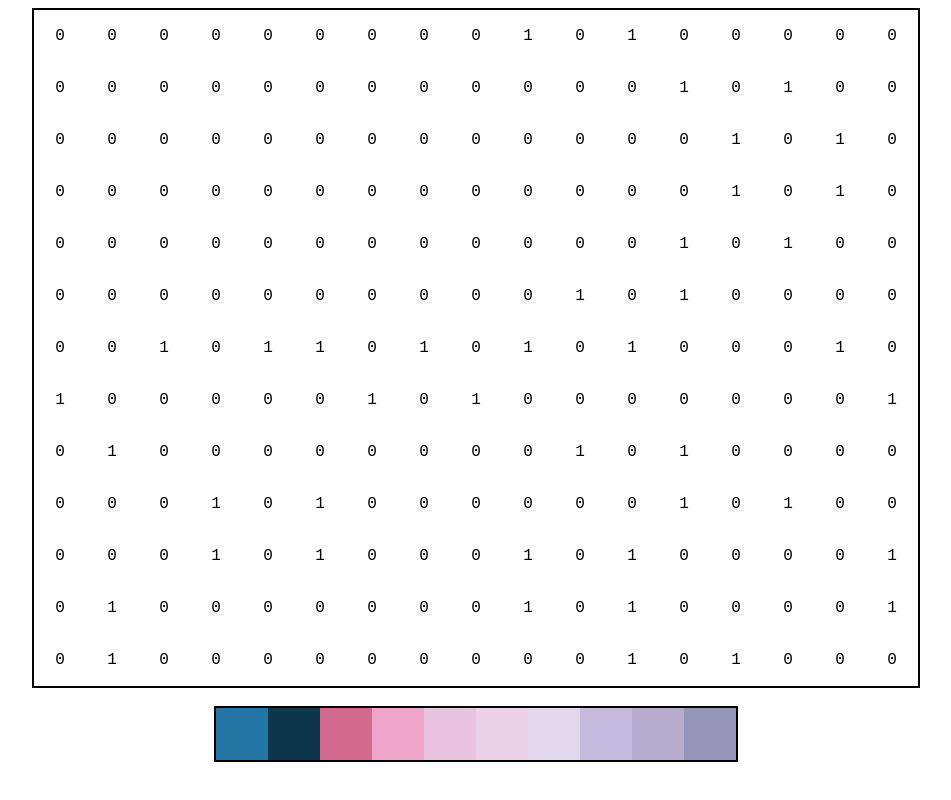
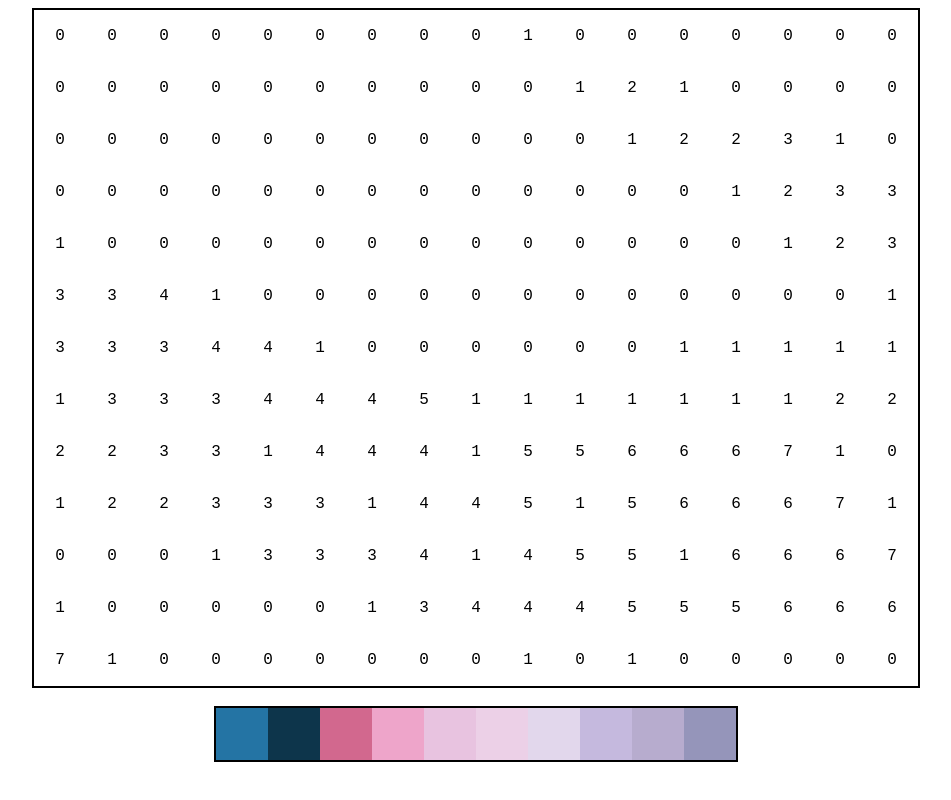
Before and after one commit to lsacramento2026/PixelPainters, a plain HTML site: page leveltwo.html in a window 1280 px wide. Shown: the whole page, without its empty margins (164-1115 px from the left). Drawn offline with Linux system fonts and the light colour scheme.

Commit message:
Update leveltwo.html

```diff
--- a/leveltwo.html
+++ b/leveltwo.html
@@ -147,17 +147,17 @@
       y: 13,
       colors: ['#2474a4', '#0d354b', '#d2688e', '#eea5ca', '#e8c3e0', '#ecd0e7', '#e2d7ec', '#c5b9de', '#b7acce', '#9595ba'],
       canvas: [
-        0,0,0,0,0,0,0,0,0,1,,1,0,0,0,0,0,0,0,0,0,
-        0,0,0,0,0,0,0,0,1,,1,0,0,0,0,0,0,0,0,
-        0,0,0,0,0,0,0,1,,1,0,0,0,0,0,0,0,
-        0,0,0,0,0,0,0,1,,1,0,0,0,0,0,0,0,
-        0,0,0,0,0,0,1,,1,0,0,0,0,0,0,
-        0,0,0,0,0,0,1,,1,0,0,0,0,0,0,
-        1,,1,
-        1,,1,
-        0,1,,1,0,
-        0,0,1,,1,0,0,
-        0,0,0,1,,1,0,0,0,
+        0,0,0,0,0,0,0,0,0,1,0,0,0,0,0,0,0,0,0,
+        0,0,0,0,0,0,0,0,1,2,1,0,0,0,0,0,0,0,0,
+        0,0,0,0,0,0,0,1,2,2,3,1,0,0,0,0,0,0,0,
+        0,0,0,0,0,0,0,1,2,3,3,1,0,0,0,0,0,0,0,
+        0,0,0,0,0,0,1,2,3,3,3,4,1,0,0,0,0,0,0,
+        0,0,0,0,0,0,1,3,3,3,4,4,1,0,0,0,0,0,0,
+        1,1,1,1,1,1,3,3,3,4,4,4,5,1,1,1,1,1,1,
+        1,2,2,2,2,3,3,1,4,4,4,1,5,5,6,6,6,7,1,
+        0,1,2,2,3,3,3,1,4,4,5,1,5,6,6,6,7,1,0,
+        0,0,1,3,3,3,4,1,4,5,5,1,6,6,6,7,1,0,0,
+        0,0,0,1,3,4,4,4,5,5,5,6,6,6,7,1,0,0,0,
         0,0,0,0,1,,1,0,0,0,0,
         0,0,0,0,1,,1,0,0,0,0,
         0,0,0,1,,1,0,0,0,
```
